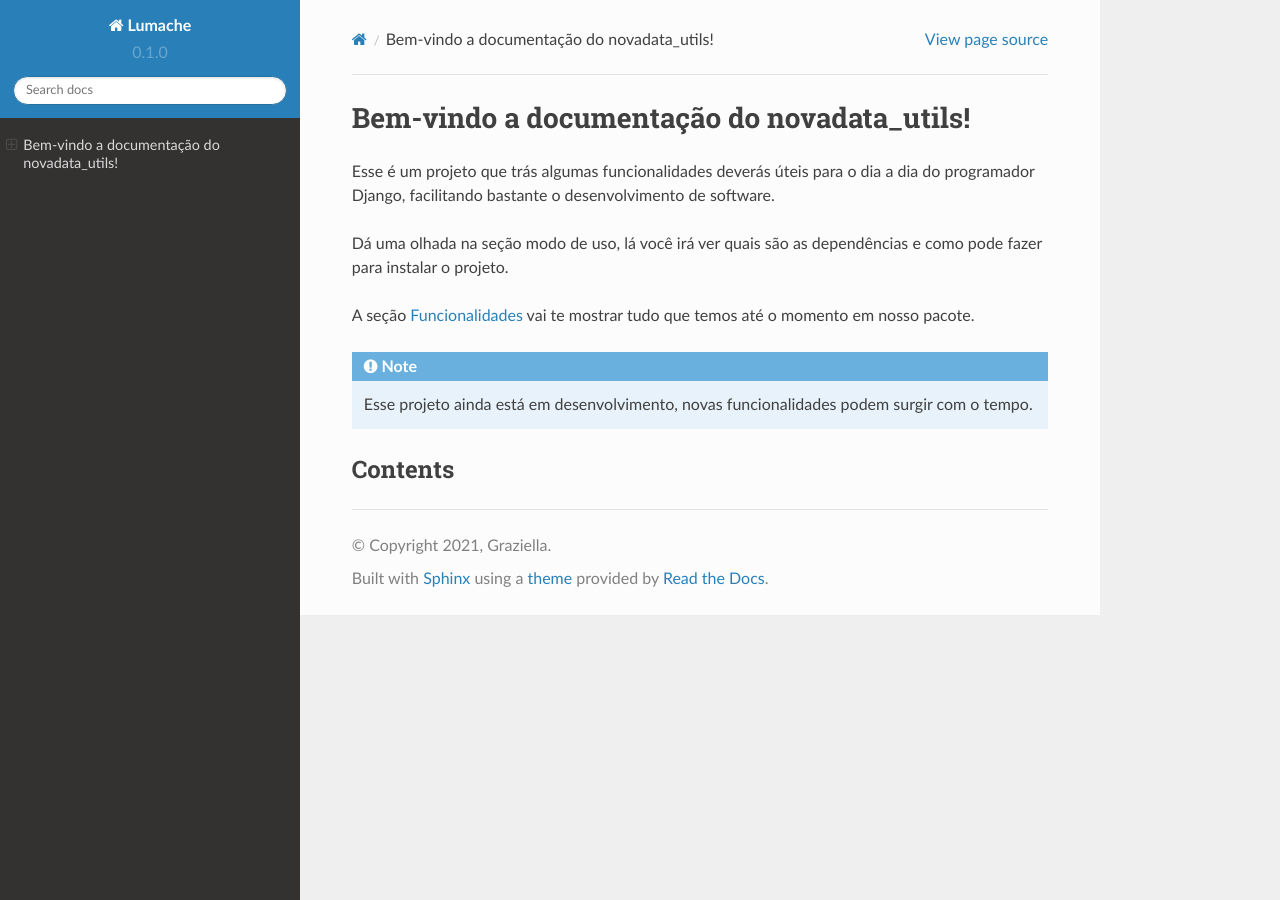
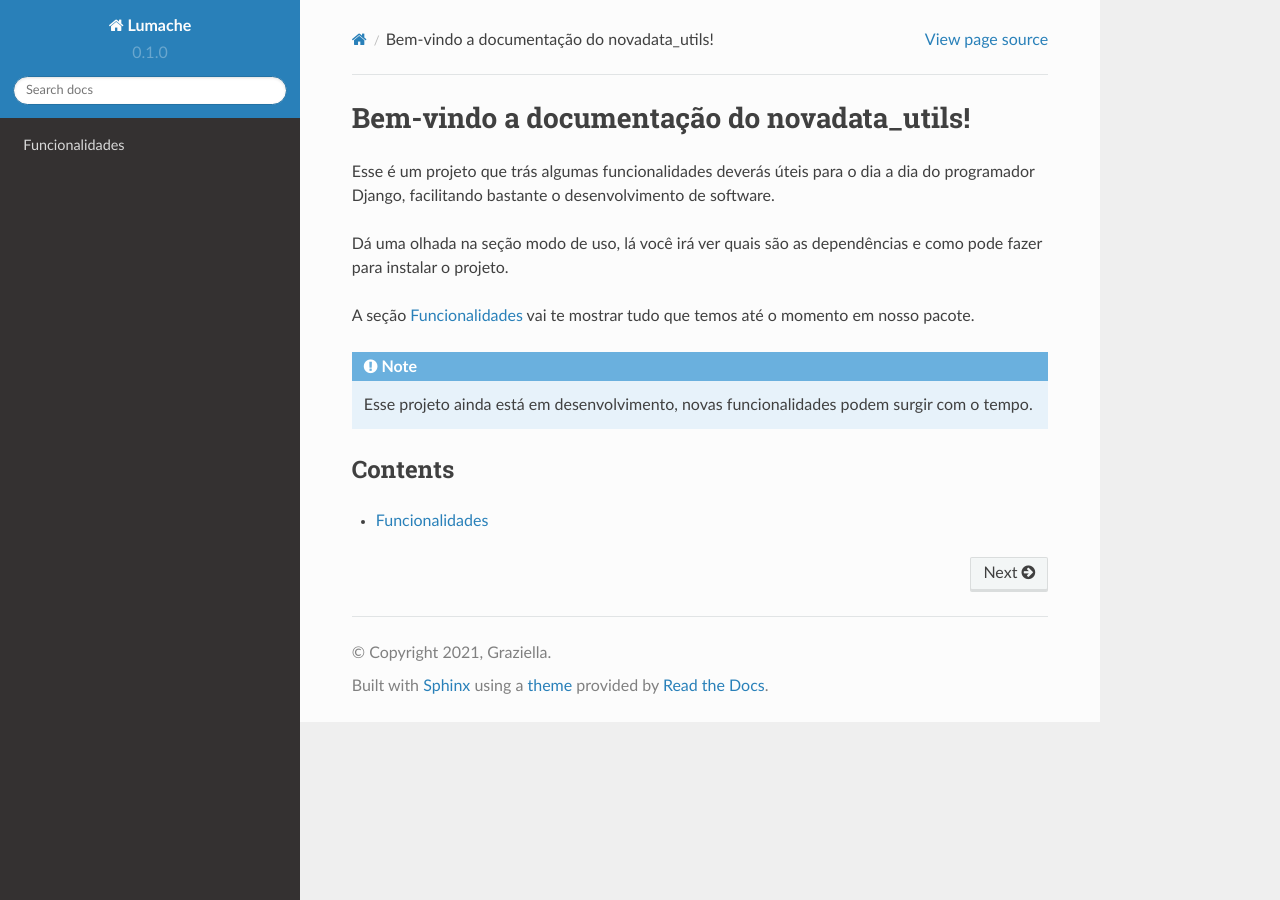
Before and after one commit to flavionogueiraa/novadata_utils_docs, a Sphinx documentation site: the page built from docs/source/index.rst, in a window 1280 px wide. Built offline with Sphinx 7.4.7 and the Read the Docs theme 2.0.0, drawn with Linux system fonts in a browser that asks for light colours; pages that are not in the unit, such as notebooks, are missing from menus.

Commit message:
Update index.rst

```diff
--- a/docs/source/index.rst
+++ b/docs/source/index.rst
@@ -20,4 +20,5 @@ Contents
 
 .. toctree::
 
-   modo de uso
+   index
+   funcionalidades
```
